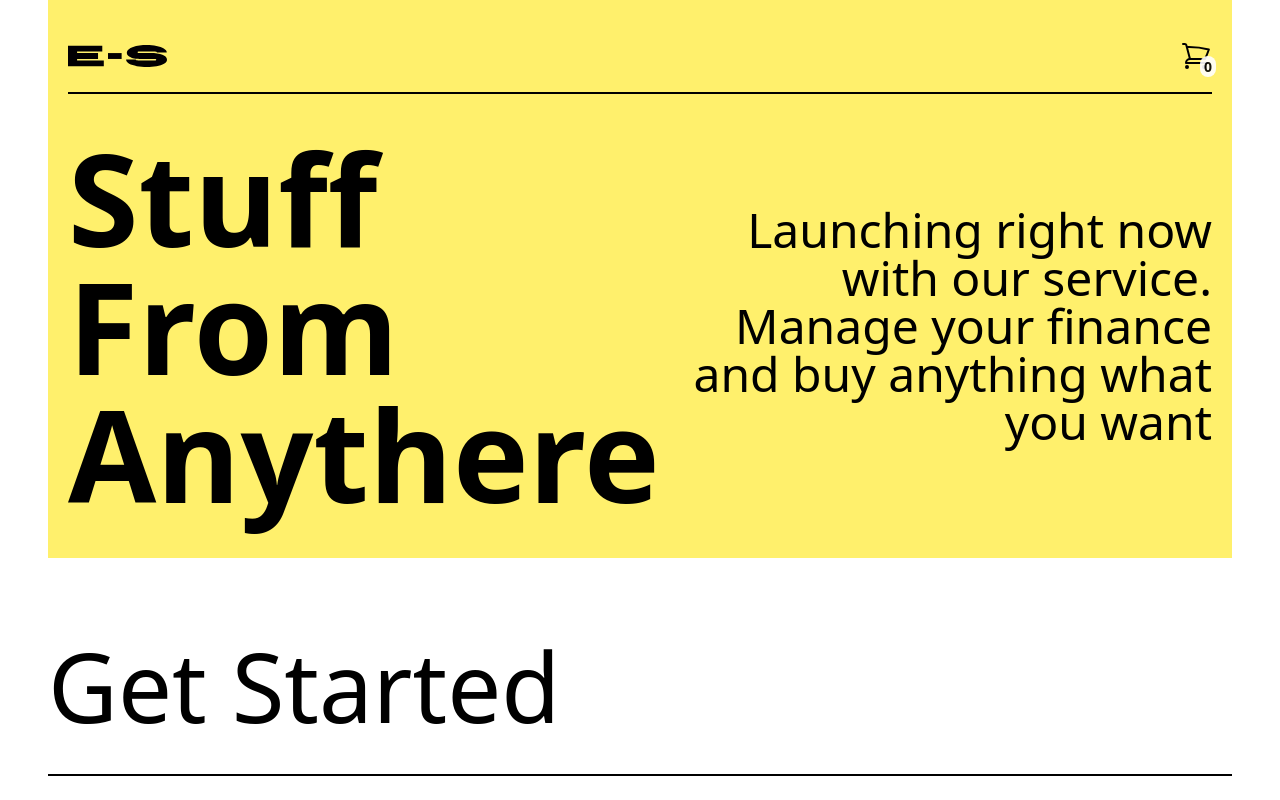
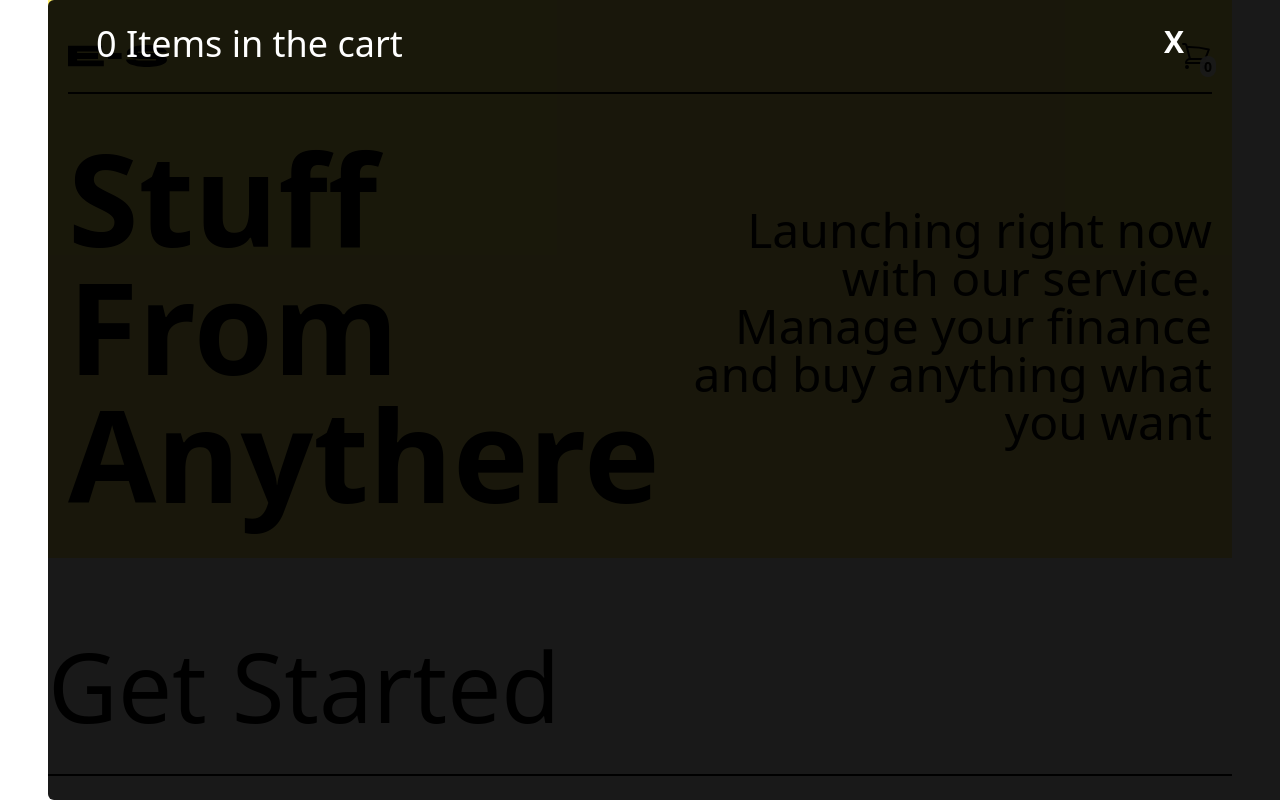
Before and after one commit to Awakich/Internet_Market, a React (Create React App) app: page / in a window 1280 px wide. Both pictures are taken after a click on the icon 1196 px from the left and 56 px from the top of the page. Shown: the top 800 px of the page. Built offline with nearby package versions, Linux system fonts and the light colour scheme; no server answers.

Commit message:
add context

```diff
--- a/src/App.js
+++ b/src/App.js
@@ -1,16 +1,17 @@
 import { Route, Routes } from "react-router-dom";
 import Landing from "./components/Landing";
 import CardInfo from "../src/components/Cards/CardInfo";
-import { useState, useEffect } from "react";
+import { useState, useEffect, memo } from "react";
+import { Context } from "../src/context";
 
 function App() {
   const [cardItem, setCardItem] = useState([]);
   const [store, setStore] = useState([]);
   const [users, setUsers] = useState([]);
-  const [openModal, setOpenModal] = useState(true);
+  const [open, setOpen] = useState(false);
 
   const openHandler = () => {
-    setOpenModal(!openModal);
+    setOpen(!open);
   };
 
   const AddItem = () => {
@@ -19,7 +20,6 @@ function App() {
       title: store.title,
       description: store.description,
       price: store.price,
-      images: store.images,
     };
     setCardItem([...cardItem, newItem]);
   };
@@ -43,26 +43,18 @@ function App() {
     getUsers();
   }, []);
 
+  console.log(cardItem);
+
   return (
-    <Routes>
-      <Route
-        path="/"
-        element={
-          <Landing
-            store={store}
-            users={users}
-            cardItem={cardItem}
-            onOpen={openHandler}
-            active={openModal}
-          />
-        }
-      />
-      <Route
-        path="/:id"
-        element={<CardInfo onAddItem={AddItem} cardItem={cardItem} />}
-      />
-    </Routes>
+    <Context.Provider
+      value={{ store, users, cardItem, AddItem, open, openHandler }}
+    >
+      <Routes>
+        <Route path="/" element={<Landing />} />
+        <Route path="/:id" element={<CardInfo />} />
+      </Routes>
+    </Context.Provider>
   );
 }
 
-export default App;
+export default memo(App);
--- a/src/components/Cards/CardInfo.jsx
+++ b/src/components/Cards/CardInfo.jsx
@@ -1,9 +1,13 @@
 import NavTop from "../NavTop";
-import { useState, useEffect } from "react";
+import { useState, useEffect, useContext, memo } from "react";
 import { useParams } from "react-router-dom";
 import { useNavigate } from "react-router-dom";
+import { Context } from "../../context";
+import Modal from "../Modal";
 
-const CardInfo = ({ onAddItem, cardItem }) => {
+const CardInfo = () => {
+  const { AddItem } = useContext(Context);
+
   const { id } = useParams();
   const navigate = useNavigate();
 
@@ -30,7 +34,8 @@ const CardInfo = ({ onAddItem, cardItem }) => {
 
   return (
     <div className="bg-[#FFF06C] min-h-screen">
-      <NavTop cardItem={cardItem} />
+      <Modal />
+      <NavTop />
       <button
         onClick={BackHandler}
         className="ml-10 px-5 py-2 bg-black text-white rounded-full hover:opacity-90 mb-5"
@@ -46,7 +51,7 @@ const CardInfo = ({ onAddItem, cardItem }) => {
           <p className="text-2xl font-light">{description}</p>
           <p className="font-semibold text-2xl">${price}</p>
           <button
-            onClick={onAddItem}
+            onClick={AddItem}
             className="bg-black text-white px-14 py-5 rounded-full hover:opacity-90 font-semibold text-2xl"
           >
             Add to card
@@ -57,4 +62,4 @@ const CardInfo = ({ onAddItem, cardItem }) => {
   );
 };
 
-export default CardInfo;
+export default memo(CardInfo);
--- a/src/components/Cards/Cards.jsx
+++ b/src/components/Cards/Cards.jsx
@@ -9,7 +9,7 @@ const Cards = ({ store }) => {
         <hr className="border-[1px] border-black mb-10" />
         <div className="grid grid-cols-3 grid-rows-2 mx-auto gap-10">
           {store.map(({ id, title, description, price, images }) => (
-            <Link to={`/${id}`} key={id}>
+            <Link key={id} to={`/${id}`}>
               <Card
                 key={id}
                 title={title}
--- a/src/components/Header.jsx
+++ b/src/components/Header.jsx
@@ -1,9 +1,9 @@
 import NavTop from "./NavTop";
 
-const Header = ({ cardItem, onOpen }) => {
+const Header = () => {
   return (
     <div className="bg-[#FFF06C] pb-10">
-      <NavTop cardItem={cardItem} onOpen={onOpen} />
+      <NavTop />
       <div className="flex items-center justify-between px-5">
         <h1 className="font-semibold text-9xl flex-1">Stuff From Anythere</h1>
         <p className="font-light text-5xl text-right">
--- a/src/components/Landing.jsx
+++ b/src/components/Landing.jsx
@@ -2,11 +2,16 @@ import Header from "../components/Header";
 import Cards from "../components/Cards/Cards";
 import Footer from "../components/Footer";
 import Tabel from "../components/Table/Table";
+import Modal from "../components/Modal";
+import { Context } from "../context";
+import { useContext } from "react";
 
-const Landing = ({ store, users, cardItem, onOpen, active }) => {
+const Landing = () => {
+  const { store, users } = useContext(Context);
   return (
     <div>
-      <Header cardItem={cardItem} onOpen={onOpen} />
+      <Modal />
+      <Header />
       <Cards store={store} />
       <Tabel users={users} />
       <Footer />
--- /dev/null
+++ b/src/components/Modal.jsx
@@ -0,0 +1,27 @@
+import { Context } from "../context";
+import { memo, useContext } from "react";
+
+const Modal = () => {
+  const { open, openHandler, cardItem } = useContext(Context);
+
+  return (
+    <div>
+      {open && (
+        <div className="">
+          <div className="bg-black/90 text-white font-semibold text-xl rounded-md px-12 py-6 fixed w-[100vw] h-[100vh] z-10">
+            <button
+              onClick={openHandler}
+              className="font-bold text-white text-3xl absolute right-36"
+            >
+              X
+            </button>
+
+            <h2 className="font-medium text-4xl">{cardItem.length} Items in the cart</h2>
+          </div>
+        </div>
+      )}
+    </div>
+  );
+};
+
+export default memo(Modal);
--- a/src/components/NavTop.jsx
+++ b/src/components/NavTop.jsx
@@ -1,13 +1,16 @@
 import Logo from "../assets/logo.svg";
 import { ShoppingCartIcon } from "@heroicons/react/24/outline";
+import { useContext } from "react";
+import { Context } from "../context";
 
-const NavTop = ({ cardItem, onOpen }) => {
+const NavTop = () => {
+  const { cardItem, openHandler } = useContext(Context);
   return (
     <div className="bg-[#FFF06C] py-10 px-5">
       <div className="flex items-center justify-between ">
         <img alt="" src={Logo} />
         <ShoppingCartIcon
-          onClick={onOpen}
+          onClick={openHandler}
           className="h-8 relative opacity-100 hover:cursor-pointer hover:opacity-60"
         />
         <div className="bg-white font-bold text-sm rounded-full absolute right-16 top-14 px-1 py-[0.5px] opacity-90">
--- /dev/null
+++ b/src/context.js
@@ -0,0 +1,3 @@
+import { createContext } from "react";
+
+export const Context = createContext();
```
